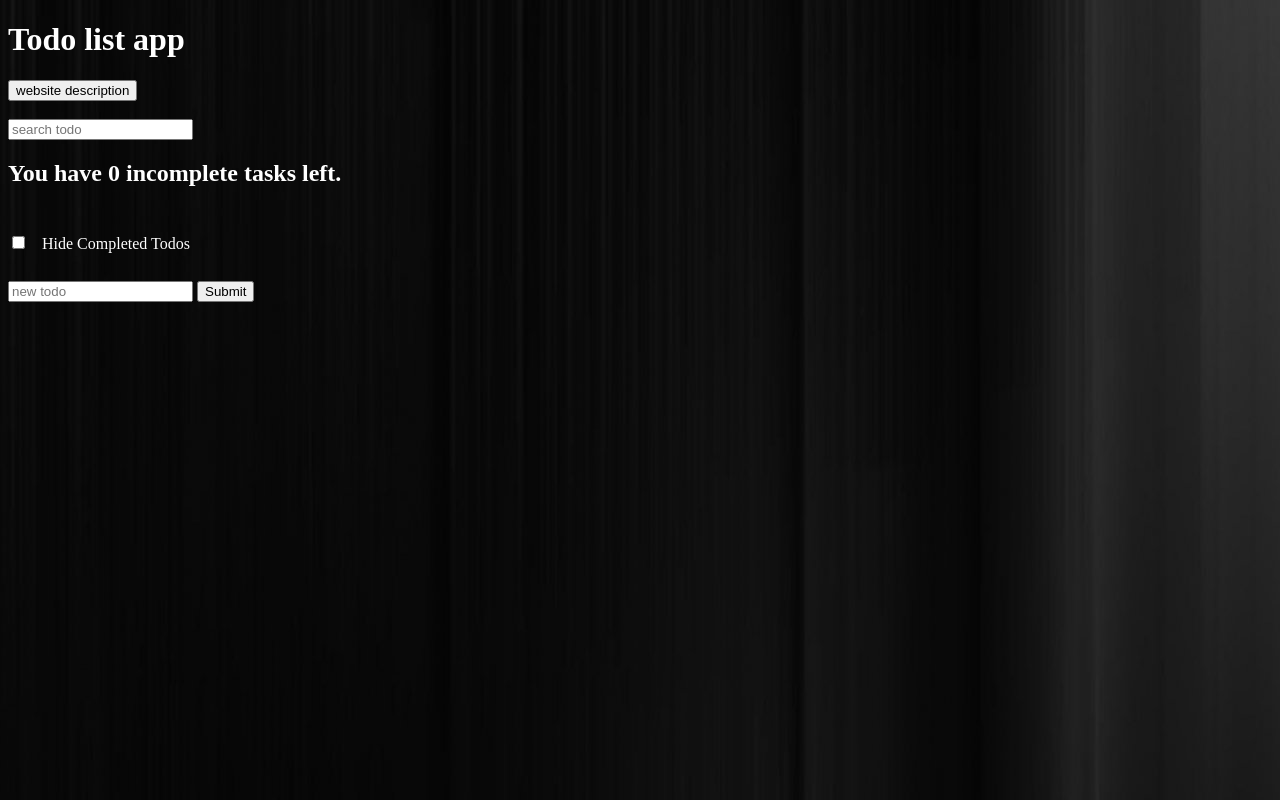
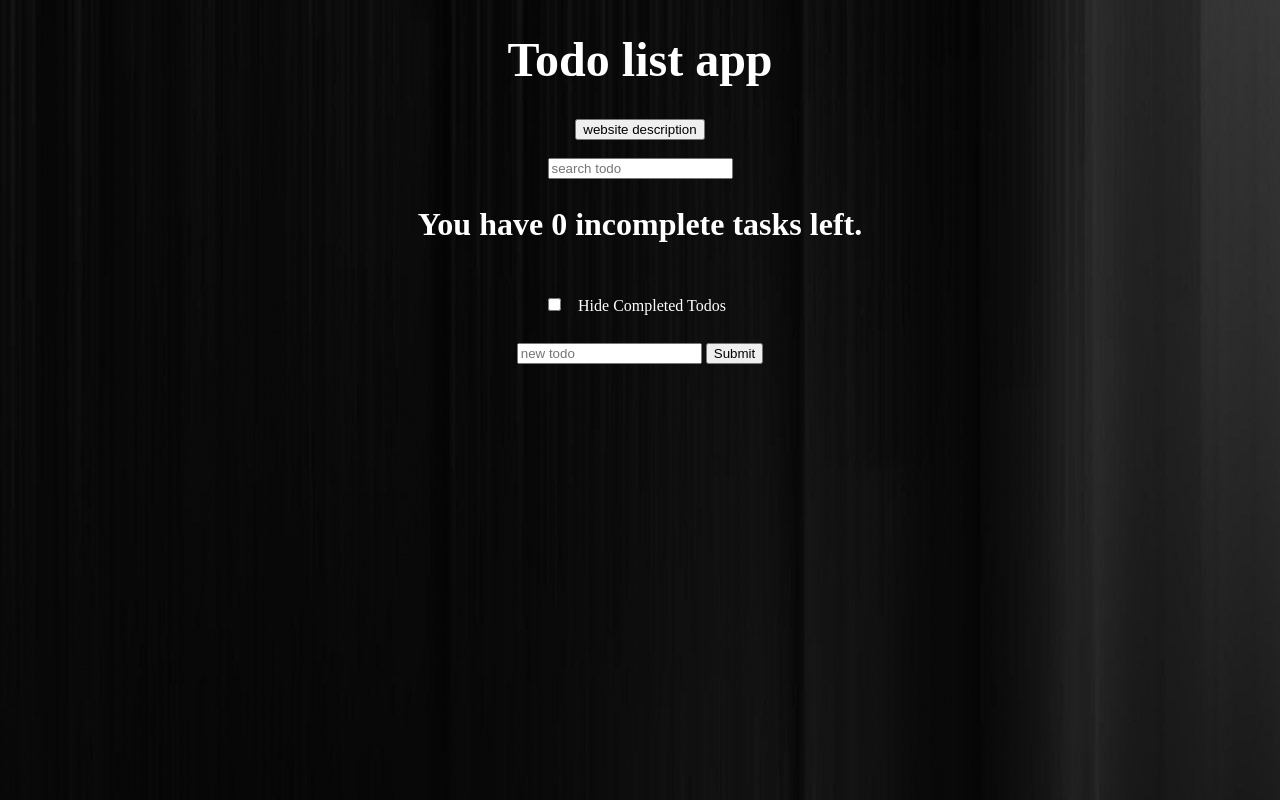
Before and after one commit to samirtoubache/todo-app, a plain HTML site: page index.html in a window 1280 px wide. Drawn offline with Linux system fonts and the light colour scheme.

Commit message:
centered content and enlarged fonts

```diff
--- a/styles.css
+++ b/styles.css
@@ -1,11 +1,25 @@
+html {
+    font-size: 100%;
+}
+
 body {
     background-image: url('black-background.jpg');
     color: #FFFFFF;
+    text-align: center;
 }
 
 p {
     display: inline-block;
+    font-size: 1rem;
     margin: 10px;
+}
+
+h1 {
+    font-size: 3rem;
+}
+
+h2 {
+    font-size: 2rem;
 }
 
 a {
```
